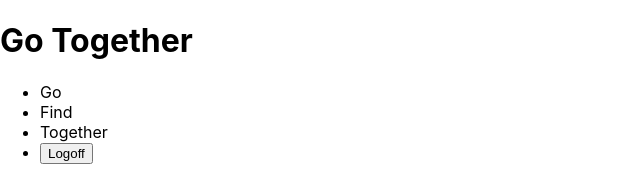
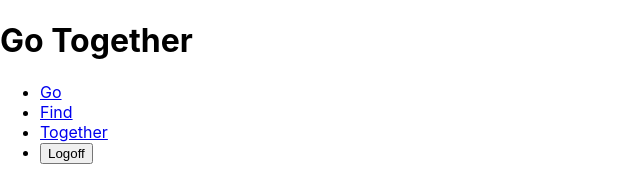
Before and after one commit to Meshuganah/go-together, a React (Create React App) app in the folder client/: page / in a window 1280 px wide. Shown: the top 187 px of the page, without its empty margins (0-640 px from the left). Built offline with nearby package versions, Linux system fonts and the light colour scheme.

Commit message:
added Link elements

```diff
--- a/client/src/components/Header.js
+++ b/client/src/components/Header.js
@@ -1,4 +1,6 @@
 import Auth from '../utils/auth';
+
+import { Link } from 'react-router-dom';
 
 const Header = () => {
 
@@ -10,9 +12,9 @@
             <header>
                 <nav>
                     <ul>
-                        <li>Go</li>
-                        <li>Find</li>
-                        <li>Together</li>
+                        <li><Link to='/'>Go</Link></li>
+                        <li><Link to='/login'>Find</Link></li>
+                        <li><Link to='/signup'>Together</Link></li>
                         <li><button onClick={() => Auth.logout()}>Logoff</button></li>
                     </ul>
                 </nav>
--- a/client/src/index.css
+++ b/client/src/index.css
@@ -19,7 +19,3 @@
 th, td {
   padding: 0 5px;
 }
-
-.marked {
-  color: green;
-}
```
